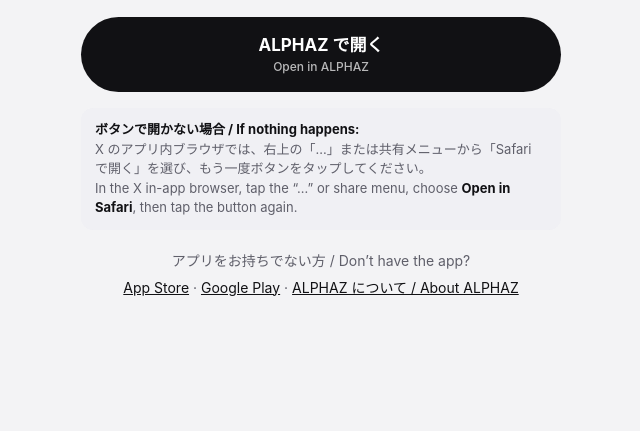
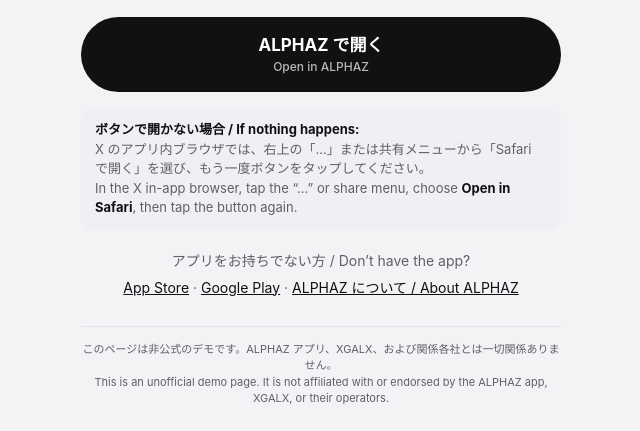
Before and after one commit to miyagawa/alphaz, a plain HTML site: page ep3833.html in a window 1280 px wide. Shown: the part 502-933 px from the top of the page, without its empty margins (319-959 px from the left). Before the commit the page ends 830 px from the top, so only its background shows below. Drawn offline with Linux system fonts and the light colour scheme.

Commit message:
Add unofficial/not-affiliated disclaimer footer
Co-Authored-By: Claude Opus 5.5 <noreply@anthropic.com>
Claude-Session: https://claude.ai/code/session_0188QC7WWNCUbdx17DTypSUT

```diff
--- a/ep3833.html
+++ b/ep3833.html
@@ -134,6 +134,14 @@
   }
   .fallback a { color: var(--text); }
   .fallback p { margin: 6px 0; }
+  .disclaimer {
+    margin: 28px 0 0;
+    padding-top: 14px;
+    border-top: 1px solid var(--border);
+    font-size: 11px;
+    color: var(--muted);
+    text-align: center;
+  }
   [hidden] { display: none !important; }
 </style>
 </head>
@@ -170,6 +178,10 @@
       <a href="https://xg.pasch.fan/introduction?utm_source=alphaz_share&amp;utm_medium=social&amp;utm_campaign=content#join-alphaz">ALPHAZ について / About ALPHAZ</a>
     </p>
   </div>
+  <footer class="disclaimer">
+    このページは非公式のデモです。ALPHAZ アプリ、XGALX、および関係各社とは一切関係ありません。<br>
+    This is an unofficial demo page. It is not affiliated with or endorsed by the ALPHAZ app, XGALX, or their operators.
+  </footer>
 </main>
 
 <script>
```
Also changed, not shown: index.html (+12 -0 lines).
